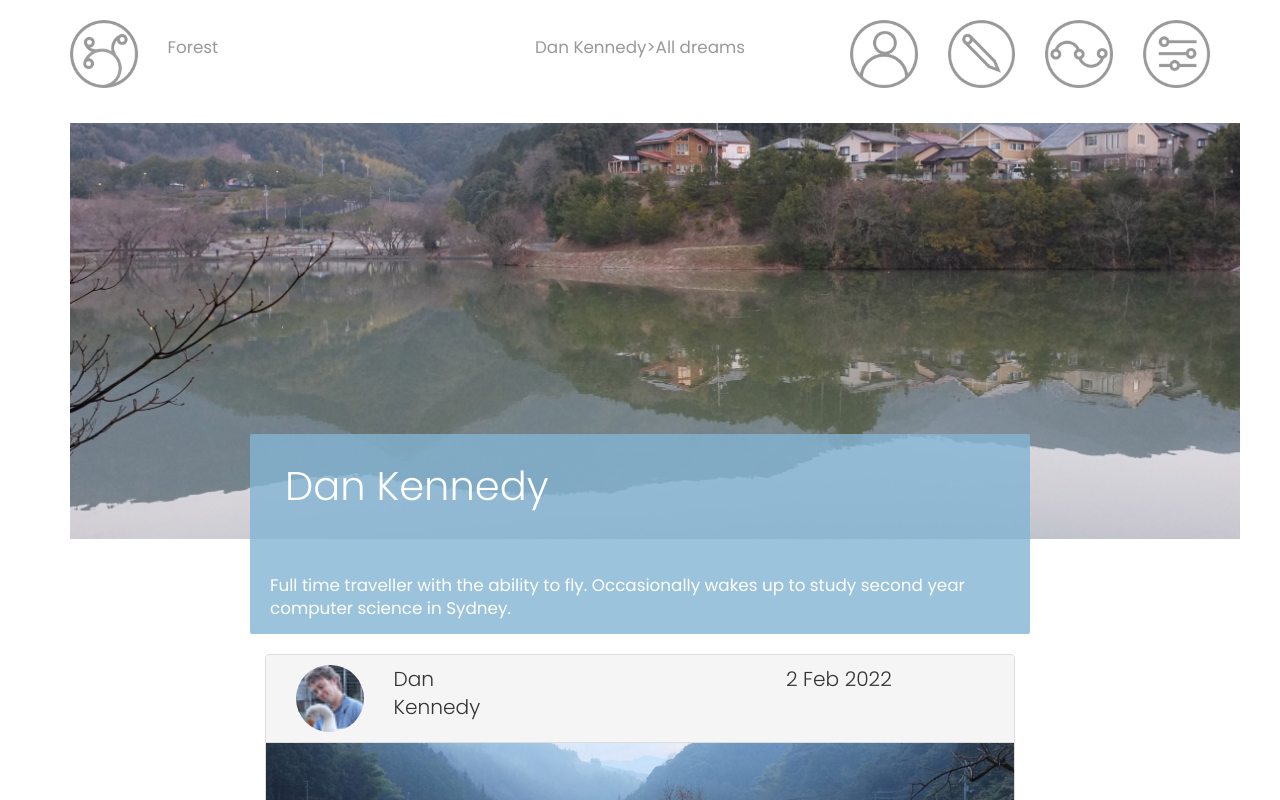
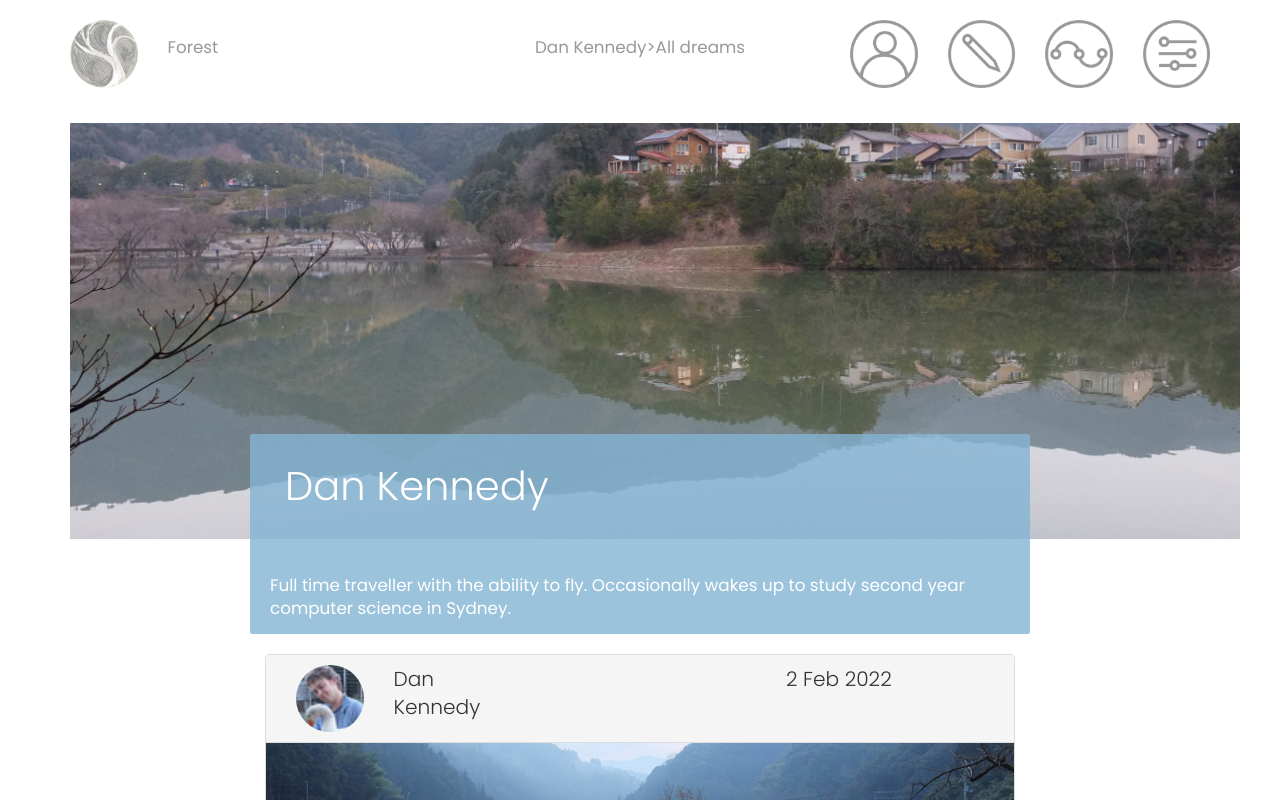
Before and after one commit to dannykennedy/dreamdiary, a plain HTML site: page index.html in a window 1280 px wide. Shown: the top 800 px of the page. Drawn offline with nearby package versions, Linux system fonts and the light colour scheme; a script that the page names is missing; a web font is replaced by a local one.

Commit message:
put in new logo

```diff
--- a/index.html
+++ b/index.html
@@ -30,7 +30,7 @@
 
 
                 <a href="index.html">
-                <div class="col-md-1 col-sm-1 hidden-xs goblack"><img src="images/forest_logo.png" alt="Forest logo"> </div>
+                <div class="col-md-1 col-sm-1 hidden-xs goblack"><img src="images/new-logo-draft-sml.jpg" alt="Forest logo"> </div>
                 </a>
 
                 <div id="sitename" class="col-md-2 col-sm-2 hidden-xs goblack">Forest</div>
```
Also changed, not shown: images/new-logo-draft-sml.jpg (added), images/new-logo-draft.jpg (added).
